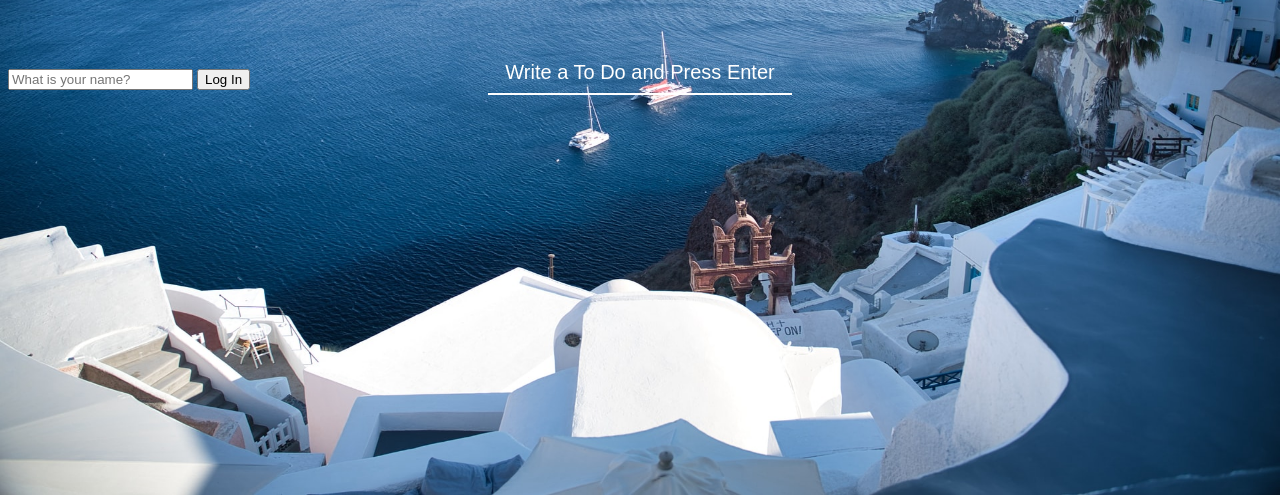
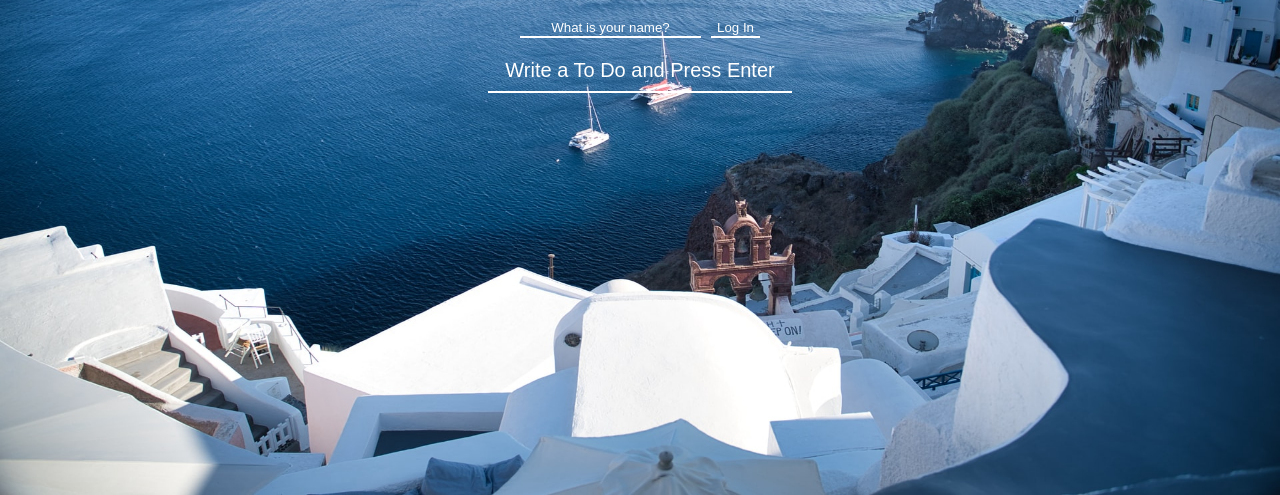
Before and after one commit to 2yxxn/javascript-for-beginners, a plain HTML site: page index.html in a window 1280 px wide. Shown: the part 305-800 px from the top of the page. Drawn offline with Linux system fonts and the light colour scheme.

Commit message:
Update style.css

```diff
--- a/css/style.css
+++ b/css/style.css
@@ -1,5 +1,9 @@
 body {
     color: white;
+}
+
+.hidden {
+    display: none;
 }
 
 #top {
@@ -20,8 +24,45 @@ body {
     margin-top: -60px;
 }
 
-.hidden {
+#login-form {
+    display: flex;
+    justify-content: center;
+    margin-top: -50px;
+    margin-bottom: 50px;
+}
+
+.hidden#login-form {
     display: none;
+}
+
+#login-form input:first-child {
+    margin-right: 10px;
+}
+
+#login-form input:first-child,
+#todo-form-input {
+    border: none;
+    border-bottom: solid 2px white;
+    background: none;
+    color: white;
+}
+
+#login-form input:first-child:focus,
+#todo-form-input:focus {
+    outline: none;
+}
+
+#login-form input:first-child::placeholder,
+#todo-form-input::placeholder {
+    color: white;
+    text-align: center;
+}
+
+#login-form input:last-child {
+    border: none;
+    border-bottom: solid 2px white;
+    background: none;
+    color: white;
 }
 
 #todo-form {
@@ -32,20 +73,7 @@ body {
 #todo-form-input {
     width: 300px;
     height: 40px;
-    border: none;
-    border-bottom: solid 2px white;
-    background: none;
-    color: white;
     font-size: 20px;
-}
-
-#todo-form-input:focus {
-    outline: none;
-}
-
-#todo-form-input::placeholder {
-    color: white;
-    text-align: center;
 }
 
 #todo-list {
```
